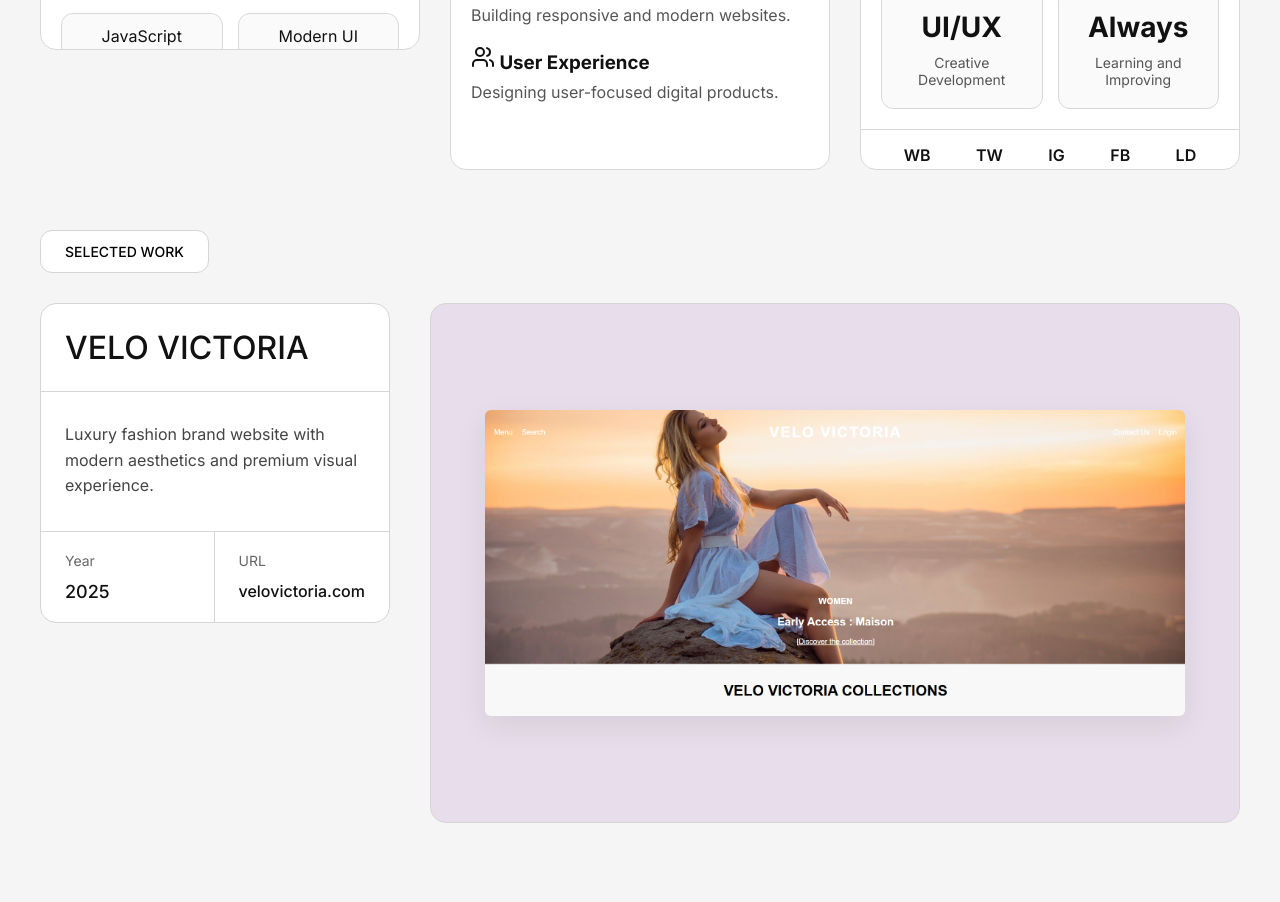
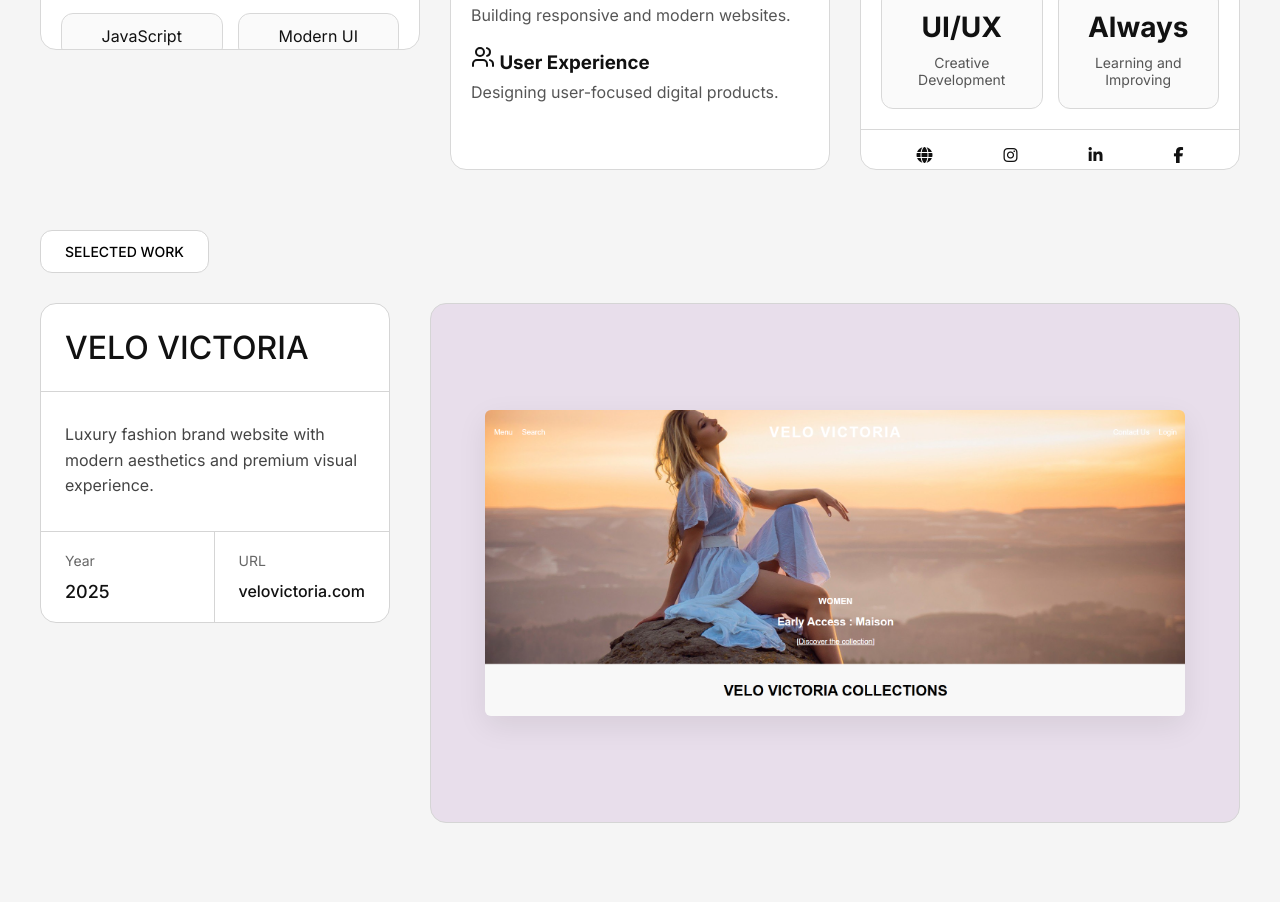
Before and after one commit to adityarajxoxo/Portfolio, a plain HTML site: page index.html in a window 1280 px wide. Shown: the part 860-1762 px from the top of the page. Drawn offline with nearby package versions, Linux system fonts and the light colour scheme.

Commit message:
Add social icons

```diff
--- a/index.html
+++ b/index.html
@@ -128,13 +128,25 @@
 
             </div>
 
-            <section class="social">
-                <a href="#">WB</a>
-                <a href="#">TW</a>
-                <a href="#">IG</a>
-                <a href="#">FB</a>
-                <a href="#">LD</a>
-            </section>
+           <section class="social">
+
+    <a href="#">
+        <i class="fa-solid fa-globe"></i>
+    </a>
+
+    <a href="#">
+        <i class="fa-brands fa-instagram"></i>
+    </a>
+
+    <a href="#">
+        <i class="fa-brands fa-linkedin-in"></i>
+    </a>
+
+    <a href="#">
+        <i class="fa-brands fa-facebook-f"></i>
+    </a>
+
+</section>
 
         </section>
 </main>
```
